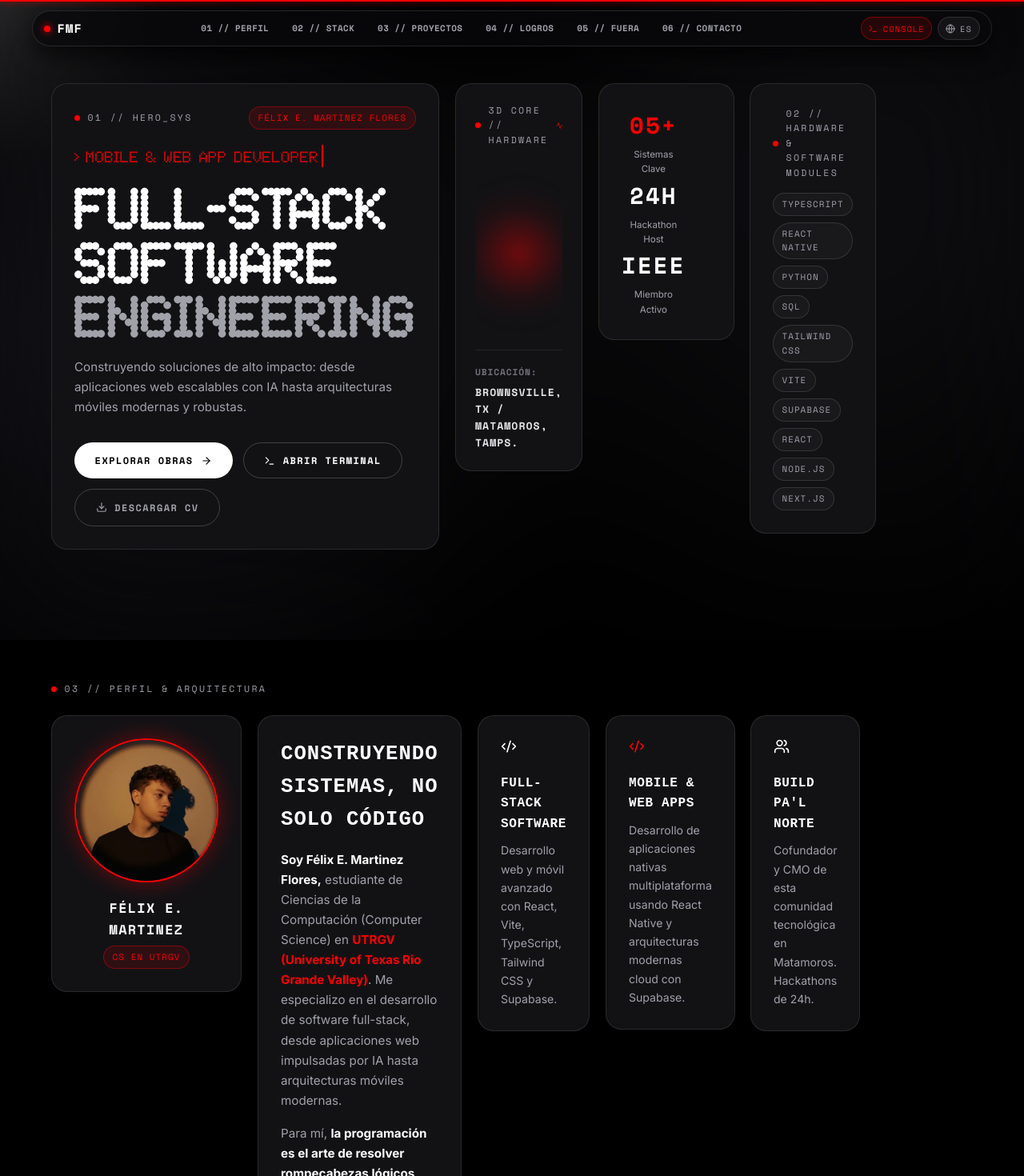
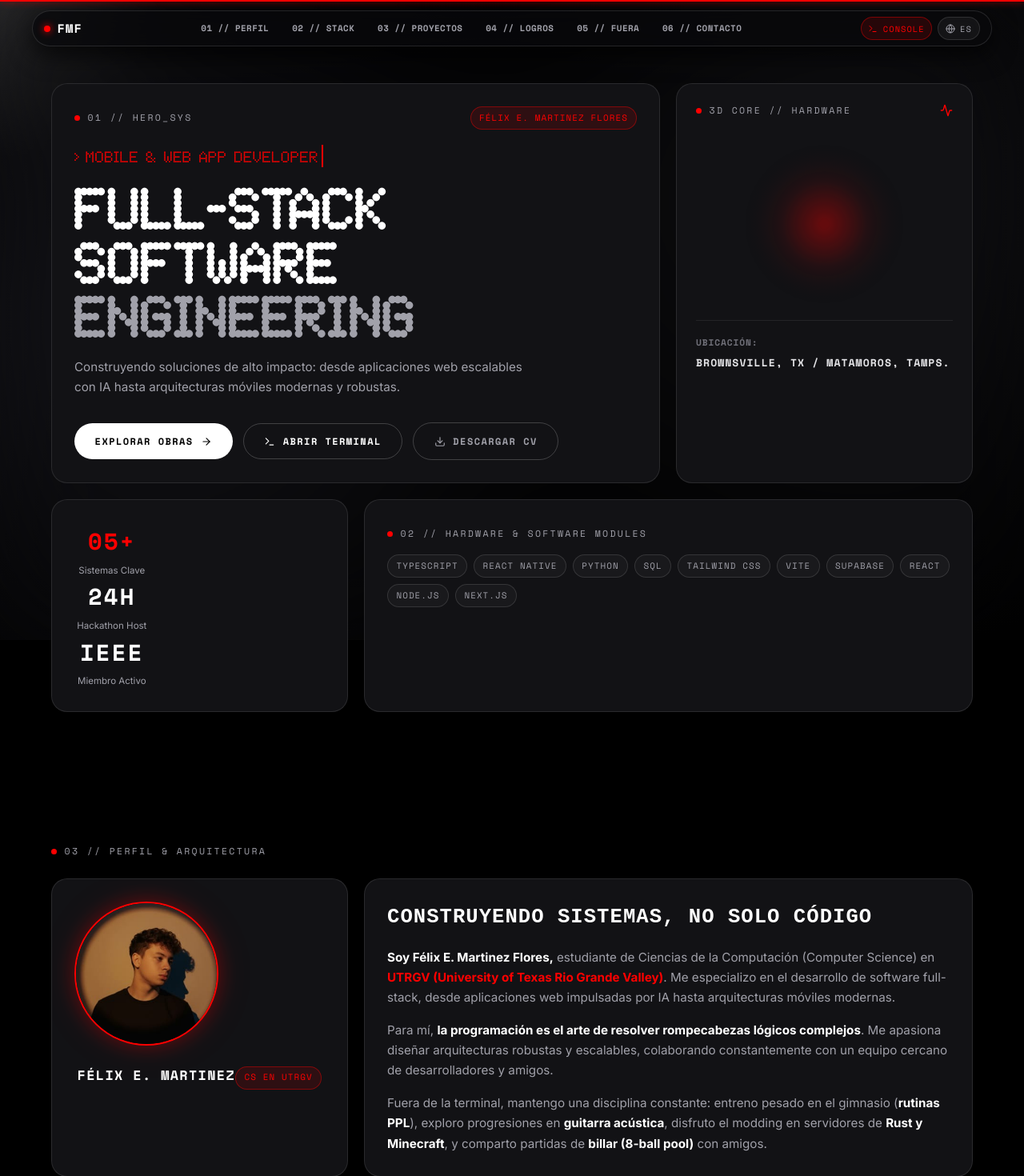
Before and after one commit to Felglitch739/My-Portfolio, a React (Vite) app: page / in a window 1280 px wide. Shown: the top 1470 px of the page at 80% size. Built offline with nearby package versions, Linux system fonts and the light colour scheme; a web font is replaced by a local one.

Commit message:
fix: pass col-span grid classes to outer Bento3DTilt container to restore bento grid layout structure

```diff
--- a/src/components/AboutMe.tsx
+++ b/src/components/AboutMe.tsx
@@ -88,7 +88,7 @@ export default function AboutMe({ lang = 'es' }: AboutMeProps) {
 
         <div className="bento-grid">
           {/* Photo Widget (col-span-4) */}
-          <Bento3DTilt className="bento-card col-span-4" style={{ alignItems: 'center', textAlign: 'center', justifyContent: 'center' }}>
+          <Bento3DTilt className="col-span-4" style={{ alignItems: 'center', textAlign: 'center', justifyContent: 'center' }}>
             <div
               style={{
                 width: '180px',
@@ -122,7 +122,7 @@ export default function AboutMe({ lang = 'es' }: AboutMeProps) {
           </Bento3DTilt>
 
           {/* Narrative Widget (col-span-8) */}
-          <Bento3DTilt className="bento-card col-span-8" style={{ justifyContent: 'center' }}>
+          <Bento3DTilt className="col-span-8" style={{ justifyContent: 'center' }}>
             <h2 className="card-title" style={{ fontSize: '1.6rem', marginBottom: '1rem', color: 'var(--white)' }}>
               {t.title}
             </h2>
@@ -139,7 +139,7 @@ export default function AboutMe({ lang = 'es' }: AboutMeProps) {
 
           {/* 3 Pillar Bento Widgets (col-span-4 each) */}
           {t.pillars.map((p, i) => (
-            <Bento3DTilt key={i} className="bento-card col-span-4">
+            <Bento3DTilt key={i} className="col-span-4">
               <div style={{ marginBottom: '1rem' }}>{p.icon}</div>
               <h3 className="card-title" style={{ fontSize: '1rem', marginBottom: '0.5rem' }}>
                 {p.title}
--- a/src/components/Bento3DTilt.tsx
+++ b/src/components/Bento3DTilt.tsx
@@ -54,6 +54,7 @@ export default function Bento3DTilt({
 
   return (
     <div
+      className={className}
       style={{
         perspective: '1000px',
         transformStyle: 'preserve-3d',
@@ -63,7 +64,7 @@ export default function Bento3DTilt({
         ref={cardRef}
         onMouseMove={handleMouseMove}
         onMouseLeave={handleMouseLeave}
-        className={className}
+        className="bento-card"
         style={{
           ...style,
           rotateX,
@@ -73,6 +74,8 @@ export default function Bento3DTilt({
           position: 'relative',
           overflow: 'hidden',
           willChange: 'transform',
+          height: '100%',
+          width: '100%',
         }}
       >
         {/* 3D Specular Light Reflection Glare Overlay */}
--- a/src/components/Hero.tsx
+++ b/src/components/Hero.tsx
@@ -89,9 +89,8 @@ export default function Hero({ onOpenTerminal, lang = 'es' }: HeroProps) {
       <div className="container">
         {/* Bento Grid Layout with 3D Spatial Tilt & Hardware Core */}
         <div className="bento-grid">
-
           {/* Widget 1: Main Banner Hero Card (col-span-8) */}
-          <Bento3DTilt className="bento-card col-span-8" style={{ justifyContent: 'space-between', minHeight: '380px' }}>
+          <Bento3DTilt className="col-span-8" style={{ justifyContent: 'space-between', minHeight: '380px' }}>
             <div>
               <div style={{ display: 'flex', alignItems: 'center', justifyContent: 'space-between', marginBottom: '1.2rem' }}>
                 <span className="section-label" style={{ margin: 0 }}>01 // HERO_SYS</span>
@@ -139,7 +138,7 @@ export default function Hero({ onOpenTerminal, lang = 'es' }: HeroProps) {
           </Bento3DTilt>
 
           {/* Widget 2: 3D Hardware Interactive Core (col-span-4) */}
-          <Bento3DTilt className="bento-card col-span-4" style={{ justifyContent: 'space-between', padding: '1.5rem' }}>
+          <Bento3DTilt className="col-span-4" style={{ justifyContent: 'space-between', padding: '1.5rem' }}>
             <div>
               <div style={{ display: 'flex', alignItems: 'center', justifyContent: 'space-between', marginBottom: '0.8rem' }}>
                 <span className="section-label" style={{ margin: 0 }}>3D CORE // HARDWARE</span>
@@ -159,7 +158,7 @@ export default function Hero({ onOpenTerminal, lang = 'es' }: HeroProps) {
           </Bento3DTilt>
 
           {/* Widget 3: Quick Stats (col-span-4) */}
-          <Bento3DTilt className="bento-card col-span-4" style={{ display: 'grid', gridTemplateColumns: 'repeat(3, 1fr)', gap: '1rem', alignItems: 'center', textAlign: 'center' }}>
+          <Bento3DTilt className="col-span-4" style={{ display: 'grid', gridTemplateColumns: 'repeat(3, 1fr)', gap: '1rem', alignItems: 'center', textAlign: 'center' }}>
             {t.stats.map((st, i) => (
               <div key={i}>
                 <div className="ndot" style={{ fontSize: '1.8rem', color: i === 0 ? 'var(--red)' : 'var(--white)' }}>
@@ -173,7 +172,7 @@ export default function Hero({ onOpenTerminal, lang = 'es' }: HeroProps) {
           </Bento3DTilt>
 
           {/* Widget 4: Stack Modules Pill Grid (col-span-8) */}
-          <Bento3DTilt className="bento-card col-span-8" style={{ justifyContent: 'center' }}>
+          <Bento3DTilt className="col-span-8" style={{ justifyContent: 'center' }}>
             <div className="section-label" style={{ marginBottom: '1rem' }}>02 // HARDWARE & SOFTWARE MODULES</div>
             <div style={{ display: 'flex', flexWrap: 'wrap', gap: '0.5rem' }}>
               {['TYPESCRIPT', 'REACT NATIVE', 'PYTHON', 'SQL', 'TAILWIND CSS', 'VITE', 'SUPABASE', 'REACT', 'NODE.JS', 'NEXT.JS'].map((tech) => (
```
